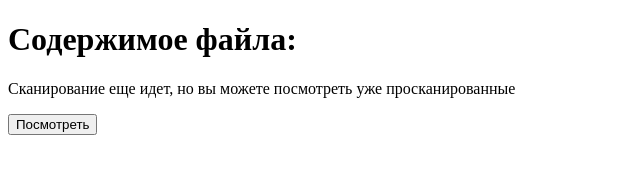
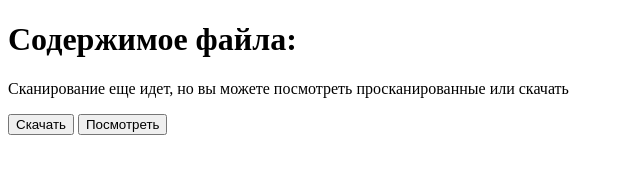
Before and after one commit to orozbai/IPScanner, a plain HTML site: page src/web/result.html in a window 1280 px wide. Shown: the whole page, without its empty margins (0-640 px from the left). Drawn offline with Linux system fonts and the light colour scheme.

Commit message:
downloading a text document

```diff
--- a/src/web/result.html
+++ b/src/web/result.html
@@ -6,7 +6,8 @@
 </head>
 <body>
 <h1>Содержимое файла:</h1>
-<p>Сканирование еще идет, но вы можете посмотреть уже просканированные</p>
+<p>Сканирование еще идет, но вы можете посмотреть просканированные или скачать</p>
+<button onclick="download()">Скачать</button>
 <button onclick="check()">Посмотреть</button>
 <div id="fileContent"></div>
 
@@ -21,6 +22,20 @@
                 document.getElementById('fileContent').textContent = data;
             });
     }
+    async function download() {
+        await fetch('/getResult')
+            .then(response => response.blob())
+            .then(blob => {
+                const url = window.URL.createObjectURL(new Blob([blob]));
+                const a = document.createElement('a');
+                a.href = url;
+                a.download = 'ips.txt';
+                document.body.appendChild(a);
+                a.click();
+                document.body.removeChild(a);
+                window.URL.revokeObjectURL(url);
+            })
+    }
 </script>
 </body>
 </html>
```
